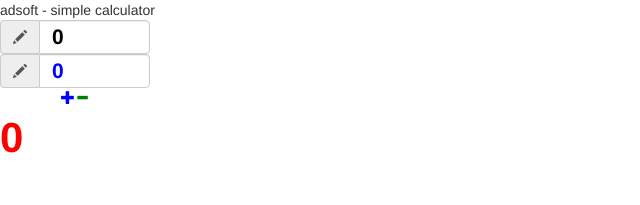
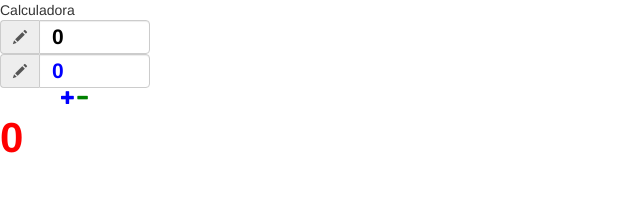
Before and after one commit to Salvav7/testing-calculator, an Angular app: page / in a window 1280 px wide. Shown: the top 205 px of the page, without its empty margins (0-640 px from the left). Built offline with nearby package versions, Linux system fonts and the light colour scheme.

Commit message:
add branch develop

```diff
--- a/src/app/app.component.html
+++ b/src/app/app.component.html
@@ -1,2 +1,2 @@
-adsoft - simple calculator
+Calculadora
 <app-ui></app-ui>
```
